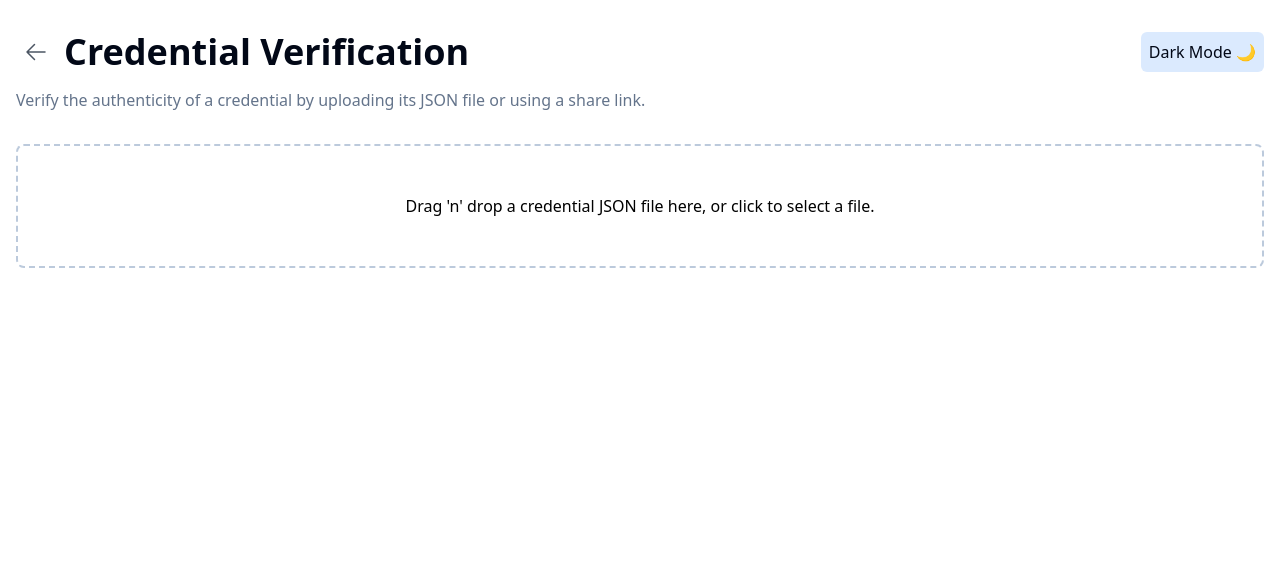
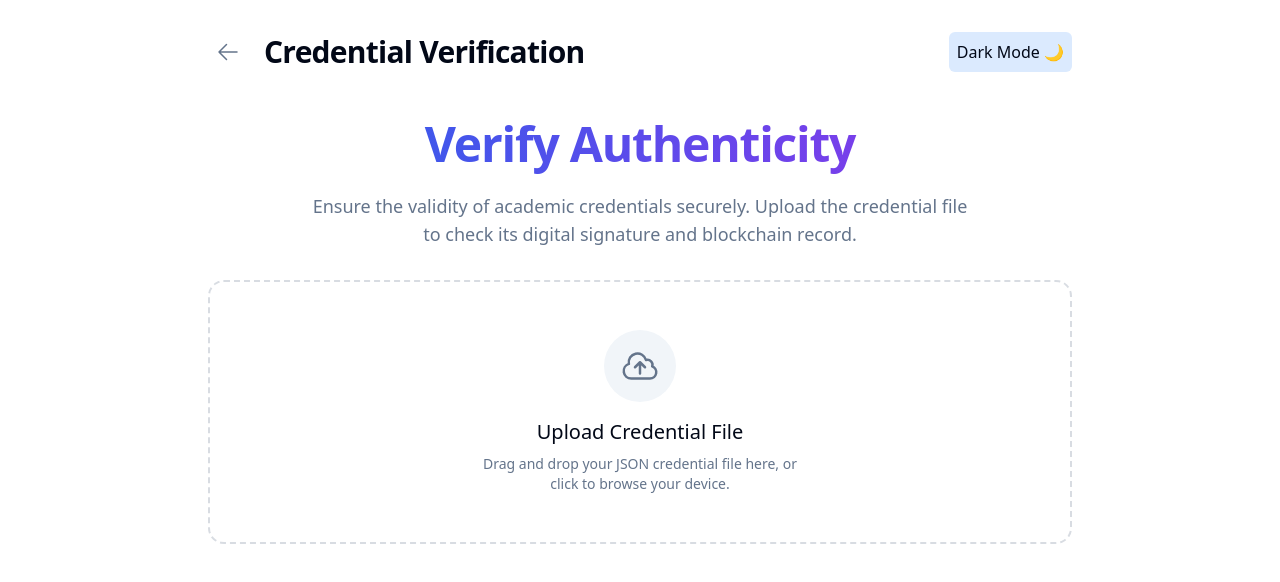
Before and after one commit to NgaripeterN/CBE-AMS, a Next.js app in the folder frontend/: page /verify in a window 1280 px wide. Shown: the top 582 px of the page. Built offline with nearby package versions, Linux system fonts and the light colour scheme; no server answers.

Commit message:
improved verifier UI

```diff
--- a/frontend/pages/verify.js
+++ b/frontend/pages/verify.js
@@ -3,7 +3,14 @@ import { useRouter } from 'next/router';
 import api from '../lib/api';
 import { useDropzone } from 'react-dropzone';
 import ThemeSwitcher from '../components/ThemeSwitcher';
-import { ArrowLeftIcon } from '@heroicons/react/24/outline'; // Import the ArrowLeftIcon
+import {
+  ArrowLeftIcon,
+  CloudArrowUpIcon,
+  CheckCircleIcon,
+  XCircleIcon,
+  DocumentCheckIcon,
+  ShieldCheckIcon
+} from '@heroicons/react/24/outline';
 
 const VerificationResult = ({ result }) => {
     if (!result) return null;
@@ -12,28 +19,73 @@ const VerificationResult = ({ result }) => {
     const { isValid, reason, issuerAddress, timestamp } = verificationResult;
 
     return (
-        <div className={`mt-8 border-2 p-6 rounded-lg ${isValid ? 'border-green-500' : 'border-red-500'} bg-background`}>
-            <h2 className={`text-3xl font-bold mb-4 ${isValid ? 'text-green-600 dark:text-green-400' : 'text-red-600 dark:text-red-400'}`}>
-                {isValid ? '✓ Credential Verified' : '✗ Verification Failed'}
+        <div className={`mt-8 overflow-hidden rounded-xl border shadow-lg transition-all duration-300 ${isValid ? 'border-green-500/50 bg-green-50/50 dark:bg-green-900/10' : 'border-red-500/50 bg-red-50/50 dark:bg-red-900/10'}`}>
+            <div className={`p-6 flex items-center gap-4 border-b ${isValid ? 'border-green-200 dark:border-green-800' : 'border-red-200 dark:border-red-800'}`}>
+                {isValid ? (
+                    <CheckCircleIcon className="h-12 w-12 text-green-600 dark:text-green-400" />
+                ) : (
+                    <XCircleIcon className="h-12 w-12 text-red-600 dark:text-red-400" />
+                )}
+                <div>
+                    <h2 className={`text-2xl font-bold ${isValid ? 'text-green-700 dark:text-green-300' : 'text-red-700 dark:text-red-300'}`}>
+                        {isValid ? 'Credential Verified' : 'Verification Failed'}
                     </h2>
-            {!isValid && <p className="text-red-700 dark:text-red-300 font-semibold">Reason: {reason}</p>}
+                    {!isValid && <p className="text-red-600 dark:text-red-400 font-medium mt-1">{reason}</p>}
+                </div>
+            </div>
 
-            <div className="mt-6 space-y-2 text-foreground">
-                <h3 className="text-xl font-semibold border-b pb-2 border-border">Credential Details</h3>
-                <p><strong>Subject:</strong> {payload.credentialSubject?.name || 'Not available'}</p>
-                <p><strong>Email:</strong> {payload.recipient?.identity || 'Not available'}</p>
-                <p><strong>Registration Number:</strong> {payload.credentialSubject?.registrationNumber || 'Not available'}</p>
-                <p><strong>Title:</strong> {payload.badge?.name || 'Not available'}</p>
-                <p><strong>Description:</strong> {payload.badge?.description || 'Not available'}</p>
-                <p><strong>Issued By:</strong> {payload.badge?.issuer?.name || 'Not available'}</p>
-                <p><strong>Issued On:</strong> {payload.issuanceDate ? new Date(payload.issuanceDate).toLocaleDateString() : 'Not available'}</p>
+            <div className="p-6 grid gap-6 md:grid-cols-2">
+                <div className="space-y-4">
+                    <h3 className="text-lg font-semibold flex items-center gap-2 text-foreground">
+                        <DocumentCheckIcon className="h-5 w-5 text-primary" />
+                        Credential Details
+                    </h3>
+                    <dl className="space-y-3 text-sm">
+                        <div className="flex flex-col">
+                            <dt className="text-muted-foreground">Subject</dt>
+                            <dd className="font-medium text-foreground">{payload.credentialSubject?.name || 'Not available'}</dd>
+                        </div>
+                        <div className="flex flex-col">
+                            <dt className="text-muted-foreground">Email</dt>
+                            <dd className="font-medium text-foreground">{payload.recipient?.identity || 'Not available'}</dd>
+                        </div>
+                        <div className="flex flex-col">
+                            <dt className="text-muted-foreground">Registration Number</dt>
+                            <dd className="font-medium text-foreground">{payload.credentialSubject?.registrationNumber || 'Not available'}</dd>
+                        </div>
+                         <div className="flex flex-col">
+                            <dt className="text-muted-foreground">Title</dt>
+                            <dd className="font-medium text-foreground">{payload.badge?.name || 'Not available'}</dd>
+                        </div>
+                    </dl>
+                </div>
+
+                <div className="space-y-4">
+                     <h3 className="text-lg font-semibold flex items-center gap-2 text-foreground">
+                        <ShieldCheckIcon className="h-5 w-5 text-primary" />
+                        Issuance Information
+                    </h3>
+                    <dl className="space-y-3 text-sm">
+                        <div className="flex flex-col">
+                            <dt className="text-muted-foreground">Issued By</dt>
+                            <dd className="font-medium text-foreground">{payload.badge?.issuer?.name || 'Not available'}</dd>
+                        </div>
+                        <div className="flex flex-col">
+                            <dt className="text-muted-foreground">Issued On</dt>
+                            <dd className="font-medium text-foreground">{payload.issuanceDate ? new Date(payload.issuanceDate).toLocaleDateString(undefined, { dateStyle: 'long' }) : 'Not available'}</dd>
+                        </div>
+                        <div className="flex flex-col">
+                            <dt className="text-muted-foreground">Description</dt>
+                            <dd className="font-medium text-foreground line-clamp-3">{payload.badge?.description || 'Not available'}</dd>
+                        </div>
+                    </dl>
+                </div>
             </div>
 
             {isValid && (
-                <div className="mt-6 space-y-2 text-sm text-muted-foreground">
-                    <h3 className="text-xl font-semibold border-b pb-2 border-border text-foreground">Blockchain Details</h3>
-                    <p><strong>Issuer Address:</strong> {issuerAddress}</p>
-                    <p><strong>Verified On:</strong> {new Date(timestamp).toLocaleString()}</p>
+                <div className="bg-muted/30 p-4 border-t border-border text-xs text-muted-foreground flex flex-col md:flex-row justify-between gap-2">
+                    <p><span className="font-semibold">Issuer Address:</span> {issuerAddress}</p>
+                    <p><span className="font-semibold">Verified On:</span> {new Date(timestamp).toLocaleString()}</p>
                 </div>
             )}
         </div>
@@ -66,6 +118,7 @@ const VerifyCredential = () => {
     accept: {
       'application/json': ['.json'],
     },
+    multiple: false
   });
 
   const handleVerify = async (body) => {
@@ -90,34 +143,79 @@ const VerifyCredential = () => {
   }, [token, credentialId]);
 
   return (
-    <div className="container mx-auto px-4 py-8">
-      <div className="flex items-center justify-between mb-4">
-        <div className="flex items-center">
+    <div className="min-h-screen bg-background text-foreground transition-colors duration-300">
+      <div className="container mx-auto px-4 py-8 max-w-4xl">
+        <header className="flex items-center justify-between mb-12">
+          <div className="flex items-center gap-4">
             <button
               onClick={() => router.back()}
-            className="p-2 rounded-full text-gray-600 dark:text-gray-300 hover:bg-gray-200 dark:hover:bg-gray-700 transition-colors mr-2"
+              className="p-2 rounded-full hover:bg-muted transition-colors text-muted-foreground hover:text-foreground"
               aria-label="Go back"
             >
               <ArrowLeftIcon className="h-6 w-6" />
             </button>
-          <h1 className="text-4xl font-bold text-foreground">Credential Verification</h1>
+            <h1 className="text-2xl md:text-3xl font-bold tracking-tight">Credential Verification</h1>
           </div>
           <ThemeSwitcher />
-      </div>
-      <p className="text-muted-foreground mb-8">Verify the authenticity of a credential by uploading its JSON file or using a share link.</p>
+        </header>
 
-      <div {...getRootProps()} className={`border-2 border-dashed rounded-lg p-12 text-center cursor-pointer ${isDragActive ? 'border-primary bg-primary/10' : 'border-border bg-background'}`}>
-        <input {...getInputProps()} />
-        {isDragActive ?
-          <p>Drop the JSON file here ...</p> :
-          <p>Drag &#39;n&#39; drop a credential JSON file here, or click to select a file.</p>}
+        <main className="space-y-8">
+            <div className="text-center space-y-4">
+                <h2 className="text-4xl md:text-5xl font-extrabold tracking-tight bg-gradient-to-r from-blue-600 to-purple-600 dark:from-blue-400 dark:to-purple-400 bg-clip-text text-transparent pb-2">
+                    Verify Authenticity
+                </h2>
+                <p className="text-lg text-muted-foreground max-w-2xl mx-auto">
+                    Ensure the validity of academic credentials securely. Upload the credential file to check its digital signature and blockchain record.
+                </p>
             </div>
 
-      {loading && <p className="text-center mt-4">Verifying...</p>}
-      {error && <p className="text-destructive text-center mt-4">{error}</p>}
+          <div
+            {...getRootProps()}
+            className={`
+                relative overflow-hidden rounded-2xl border-2 border-dashed transition-all duration-300 cursor-pointer
+                flex flex-col items-center justify-center p-12 text-center group
+                ${isDragActive
+                    ? 'border-primary bg-primary/5 ring-4 ring-primary/10'
+                    : 'border-muted-foreground/25 hover:border-primary/50 hover:bg-muted/30'
+                }
+            `}
+          >
+            <input {...getInputProps()} />
+
+            <div className={`
+                p-4 rounded-full mb-4 transition-transform duration-300 group-hover:scale-110
+                ${isDragActive ? 'bg-primary/10 text-primary' : 'bg-muted text-muted-foreground'}
+            `}>
+                <CloudArrowUpIcon className="h-10 w-10" />
+            </div>
+
+            <p className="text-xl font-medium mb-2">
+                {isDragActive ? 'Drop the file here' : 'Upload Credential File'}
+            </p>
+            <p className="text-sm text-muted-foreground max-w-xs">
+                Drag and drop your JSON credential file here, or click to browse your device.
+            </p>
+          </div>
+
+          <div className="min-h-[100px]">
+            {loading && (
+                <div className="flex flex-col items-center justify-center py-8 animate-in fade-in zoom-in duration-300">
+                    <div className="h-8 w-8 border-4 border-primary border-t-transparent rounded-full animate-spin mb-4" />
+                    <p className="text-muted-foreground animate-pulse">Verifying cryptographic signature...</p>
+                </div>
+            )}
+
+            {error && (
+                <div className="p-4 rounded-lg bg-destructive/10 text-destructive flex items-center justify-center gap-2 animate-in fade-in slide-in-from-bottom-2">
+                    <XCircleIcon className="h-5 w-5" />
+                    <span className="font-medium">{error}</span>
+                </div>
+            )}
 
             <VerificationResult result={verificationResult} />
-
+          </div>
+        </main>
+      </div>
     </div>
   );
 };
```
Lines whose indentation alone changed are shown as unchanged.
